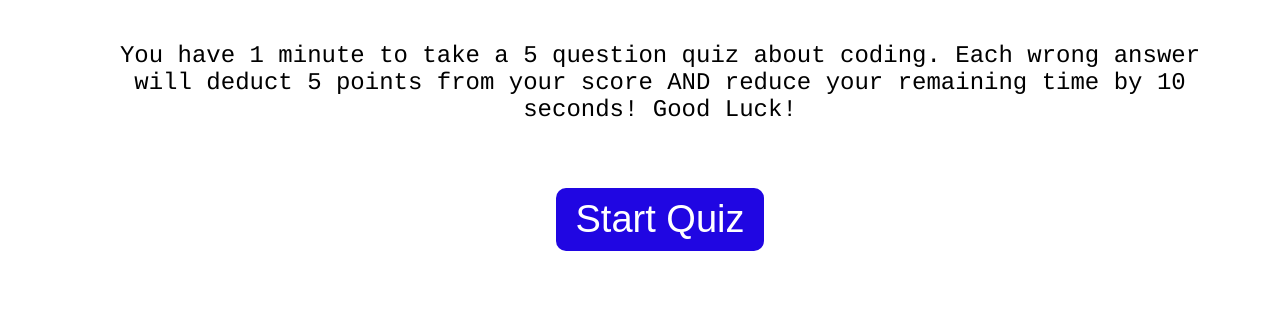
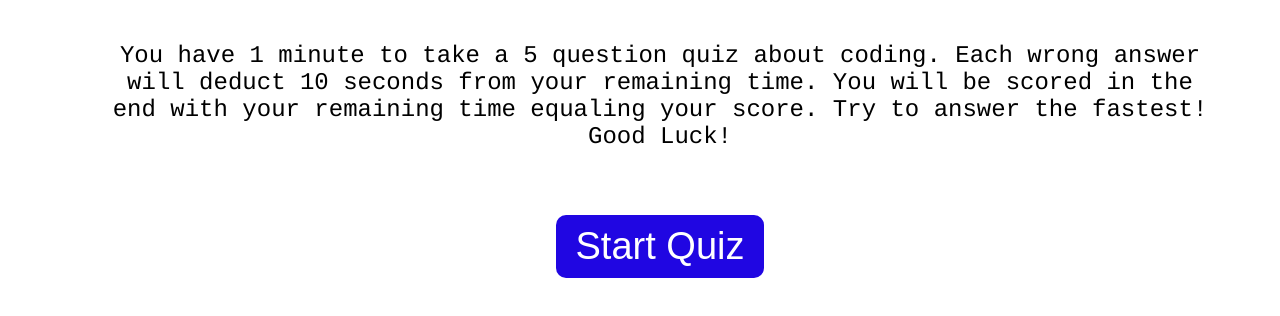
Before and after one commit to RayR124/cheeky-coding-quiz, a plain HTML site: page index.html in a window 1280 px wide. Shown: the part 346-662 px from the top of the page. Drawn offline with Linux system fonts and the light colour scheme.

Commit message:
fixed misleading html home page

```diff
--- a/index.html
+++ b/index.html
@@ -19,9 +19,8 @@
         <section class="intro">
             <h1>Timed Coding Quiz</h1>
             <p>
-                You have 1 minute to take a 5 question quiz about coding. Each wrong answer will deduct 5 points from
-                your score
-                AND reduce your remaining time by 10 seconds! Good Luck!
+                You have 1 minute to take a 5 question quiz about coding. Each wrong answer will deduct 10 seconds from
+                your remaining time. You will be scored in the end with your remaining time equaling your score. Try to answer the fastest!  Good Luck!
             </p>
             <button class="start-btn">Start Quiz</button>
         </section>
```
